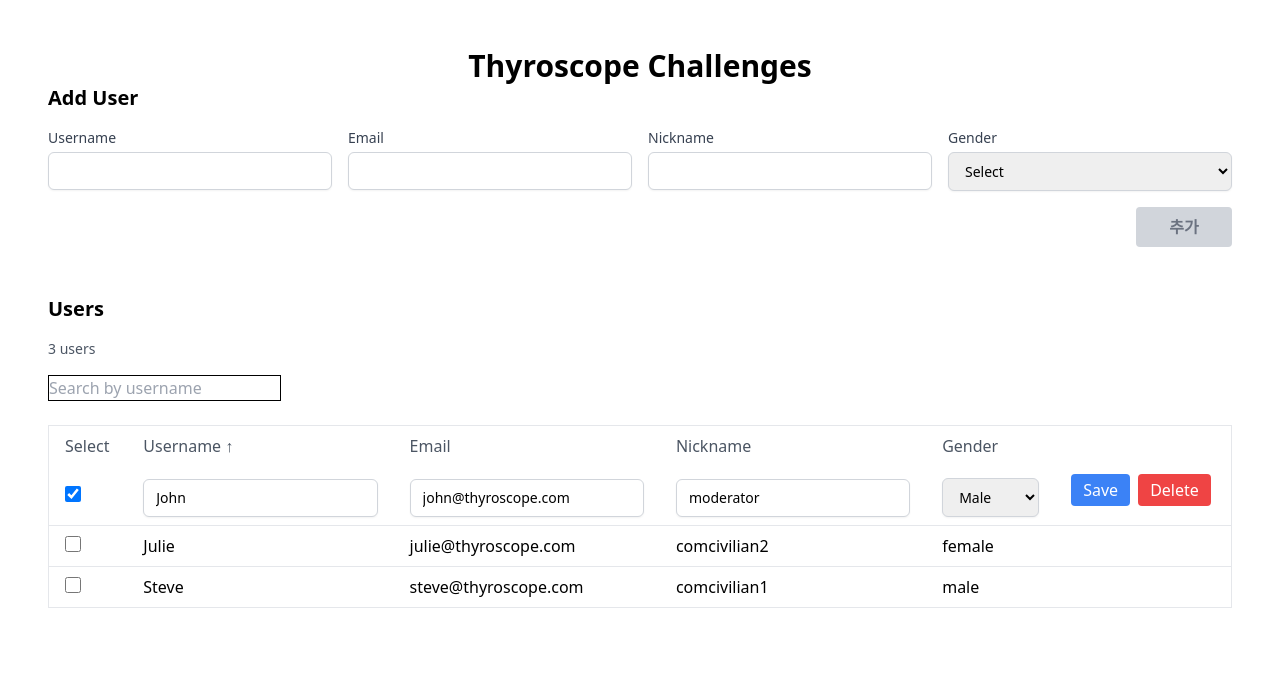
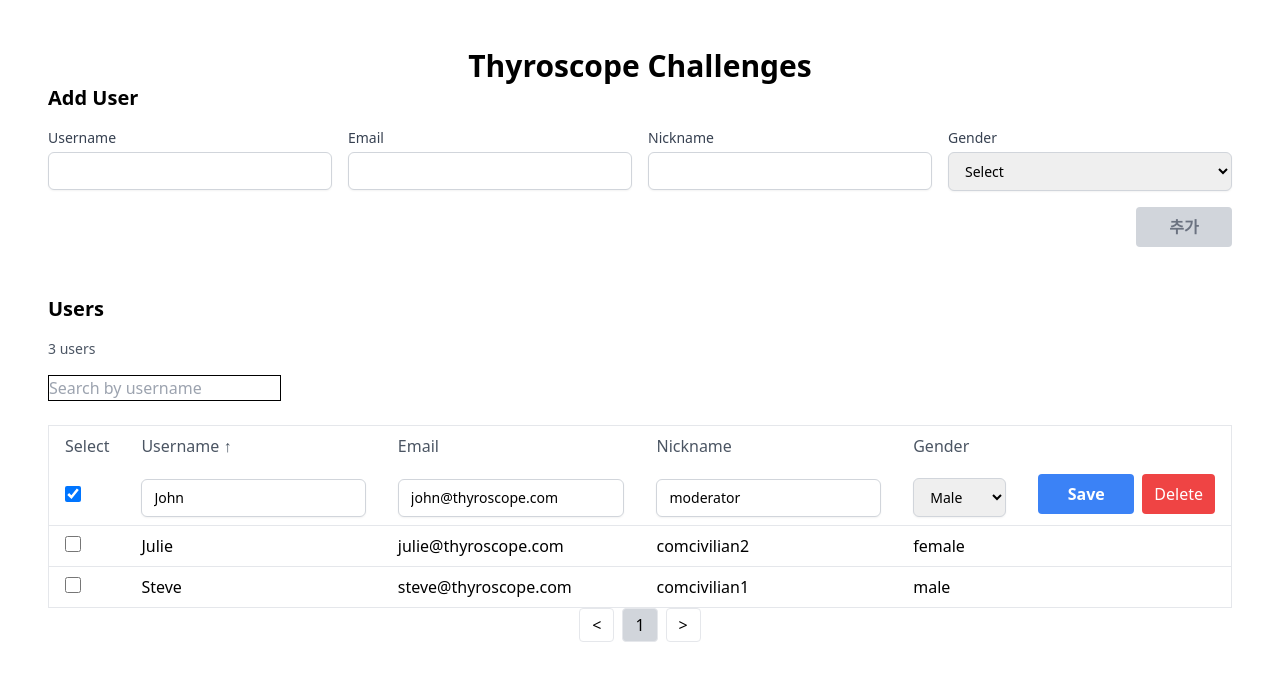
Before and after one commit to jungyeon-rgb/challenges, a React (Create React App) app: page / in a window 1280 px wide. Both pictures are taken after a click on the checkbox 73 px from the left and 484 px from the top of the page. Shown: the top 680 px of the page. Built offline with nearby package versions, Linux system fonts and the light colour scheme.

Commit message:
유저 정보 수정 기능 추가

```diff
--- a/src/components/FormField.jsx
+++ b/src/components/FormField.jsx
@@ -47,6 +47,9 @@ const FormField = ({
           } rounded-md shadow-sm focus:outline-none focus:ring-indigo-500 focus:border-indigo-500 sm:text-sm`}
         />
       )}
+      {errors[id] && (
+        <p className="text-red-500 text-sm mt-1">{errors[id].message}</p>
+      )}
     </div>
   );
 };
--- a/src/components/UserList.jsx
+++ b/src/components/UserList.jsx
@@ -3,23 +3,31 @@ import useUserStore from "../store/userStore";
 import UserTable from "./UserTable";
 import Search from "./Search";
 import { useForm } from "react-hook-form";
+import Pagination from "./Pagination";
 
 const UserList = () => {
-  const { users, updateUser, deleteUser } = useUserStore();
+  const { users, updateUser, deleteUser } = useUserStore((state) => ({
+    users: state.users,
+    updateUser: state.updateUser,
+    deleteUser: state.deleteUser,
+  }));
+
   const [searchTerm, setSearchTerm] = useState("");
   const [editingUserId, setEditingUserId] = useState(null);
-  const [editedUserData, setEditedUserData] = useState({});
-  const [originalEmail, setOriginalEmail] = useState("");
   const [sortConfig, setSortConfig] = useState({
     key: "username",
     direction: "ascending",
   });
 
+  const [currentPage, setCurrentPage] = useState(1);
+  const usersPerPage = 5;
+
   const {
     register,
     handleSubmit,
     setValue,
-    formState: { errors },
+    formState: { errors, isValid },
+    reset,
   } = useForm({
     mode: "onChange",
   });
@@ -46,27 +54,32 @@ const UserList = () => {
     user.username.toLowerCase().includes(searchTerm.toLowerCase())
   );
 
+  // 페이지네이션 관련 로직
+  const indexOfLastUser = currentPage * usersPerPage;
+  const indexOfFirstUser = indexOfLastUser - usersPerPage;
+  const currentUsers = filteredUsers.slice(indexOfFirstUser, indexOfLastUser);
+
+  const paginate = (pageNumber) => setCurrentPage(pageNumber);
+
   const handleEditClick = (user) => {
     if (editingUserId === user.email) {
       setEditingUserId(null);
-      setEditedUserData({});
+      reset(); // reset the form when cancelling edit
     } else {
       setEditingUserId(user.email);
-      setOriginalEmail(user.email);
-      setEditedUserData(user);
       Object.keys(user).forEach((key) => setValue(key, user[key]));
     }
   };
 
-  const handleInputChange = (e) => {
-    const { name, value } = e.target;
-    setEditedUserData({ ...editedUserData, [name]: value });
-  };
+  const handleSaveClick = handleSubmit((data) => {
+    // 유효성 검사 통과 확인
+    if (!isValid) {
+      return;
+    }
 
-  const handleSaveClick = handleSubmit(() => {
+    // 이메일 중복 체크
     const isEmailTaken = users.some(
-      (user) =>
-        user.email === editedUserData.email && user.email !== originalEmail
+      (user) => user.email === data.email && user.email !== editingUserId
     );
 
     if (isEmailTaken) {
@@ -74,10 +87,9 @@ const UserList = () => {
       return;
     }
 
-    if (Object.keys(errors).length === 0) {
-      updateUser(editedUserData, originalEmail);
-      setEditingUserId(null);
-    }
+    // 유효성 검사 통과 후 데이터 업데이트
+    updateUser(data, editingUserId);
+    setEditingUserId(null); // 수정 완료 후 수정 모드 해제
   });
 
   const handleDeleteClick = () => {
@@ -90,17 +102,22 @@ const UserList = () => {
       <p className="text-sm text-gray-600 mb-4">{filteredUsers.length} users</p>
       <Search searchTerm={searchTerm} setSearchTerm={setSearchTerm} />
       <UserTable
-        users={filteredUsers}
+        users={currentUsers}
         editingUserId={editingUserId}
         onEditClick={handleEditClick}
-        onInputChange={handleInputChange}
         onSaveClick={handleSaveClick}
         onDeleteClick={handleDeleteClick}
-        editedUserData={editedUserData}
+        register={register}
         errors={errors}
-        register={register}
         onSort={handleSort}
         sortConfig={sortConfig}
+        isValid={isValid}
+      />
+      <Pagination
+        usersPerPage={usersPerPage}
+        totalUsers={filteredUsers.length}
+        paginate={paginate}
+        currentPage={currentPage}
       />
     </div>
   );
--- a/src/components/UserTable.jsx
+++ b/src/components/UserTable.jsx
@@ -4,14 +4,13 @@ const UserTable = ({
   users,
   editingUserId,
   onEditClick,
-  onInputChange,
   onSaveClick,
   onDeleteClick,
-  editedUserData,
   errors,
   register,
   onSort,
   sortConfig,
+  isValid,
 }) => {
   return (
     <table className="min-w-full bg-white border mt-6">
@@ -85,9 +84,21 @@ const UserTable = ({
                     type="text"
                     register={register}
                     required
+                    validation={{
+                      minLength: {
+                        value: 3,
+                        message: "최소 3자 이상 입력하세요.",
+                      },
+                      maxLength: {
+                        value: 15,
+                        message: "최대 15자까지만 입력하세요.",
+                      },
+                      pattern: {
+                        value: /^[가-힣a-zA-Z\s\d]{3,15}$/,
+                        message: "유효하지 않은 형식입니다.",
+                      },
+                    }}
                     errors={errors}
-                    value={editedUserData.username}
-                    onChange={onInputChange}
                     hideLabel={true}
                   />
                 </td>
@@ -97,9 +108,13 @@ const UserTable = ({
                     type="email"
                     register={register}
                     required
+                    validation={{
+                      pattern: {
+                        value: /^[A-Z0-9._%+-]+@[A-Z0-9.-]+\.[A-Z]{2,}$/i,
+                        message: "유효하지 않은 이메일 형식입니다.",
+                      },
+                    }}
                     errors={errors}
-                    value={editedUserData.email}
-                    onChange={onInputChange}
                     hideLabel={true}
                   />
                 </td>
@@ -109,9 +124,21 @@ const UserTable = ({
                     type="text"
                     register={register}
                     required
+                    validation={{
+                      minLength: {
+                        value: 3,
+                        message: "최소 3자 이상 입력하세요.",
+                      },
+                      maxLength: {
+                        value: 15,
+                        message: "최대 15자까지만 입력하세요.",
+                      },
+                      pattern: {
+                        value: /^[가-힣a-zA-Z\s\d]{3,15}$/,
+                        message: "유효하지 않은 형식입니다.",
+                      },
+                    }}
                     errors={errors}
-                    value={editedUserData.nickname}
-                    onChange={onInputChange}
                     hideLabel={true}
                   />
                 </td>
@@ -126,15 +153,18 @@ const UserTable = ({
                       { value: "male", label: "Male" },
                       { value: "female", label: "Female" },
                     ]}
-                    value={editedUserData.gender}
-                    onChange={onInputChange}
                     hideLabel={true}
                   />
                 </td>
                 <td className="px-4 py-2 flex space-x-2">
                   <button
                     onClick={onSaveClick}
-                    className="bg-blue-500 text-white px-3 py-1 rounded hover:bg-blue-700 transition-colors"
+                    className={`w-24 py-2 px-4 rounded focus:outline-none font-bold transition duration-300 ${
+                      isValid
+                        ? "bg-blue-500 hover:bg-blue-700 focus:bg-blue-600 text-white cursor-pointer"
+                        : "bg-gray-300 text-gray-500 cursor-not-allowed"
+                    }`}
+                    disabled={!isValid}
                   >
                     Save
                   </button>
```
